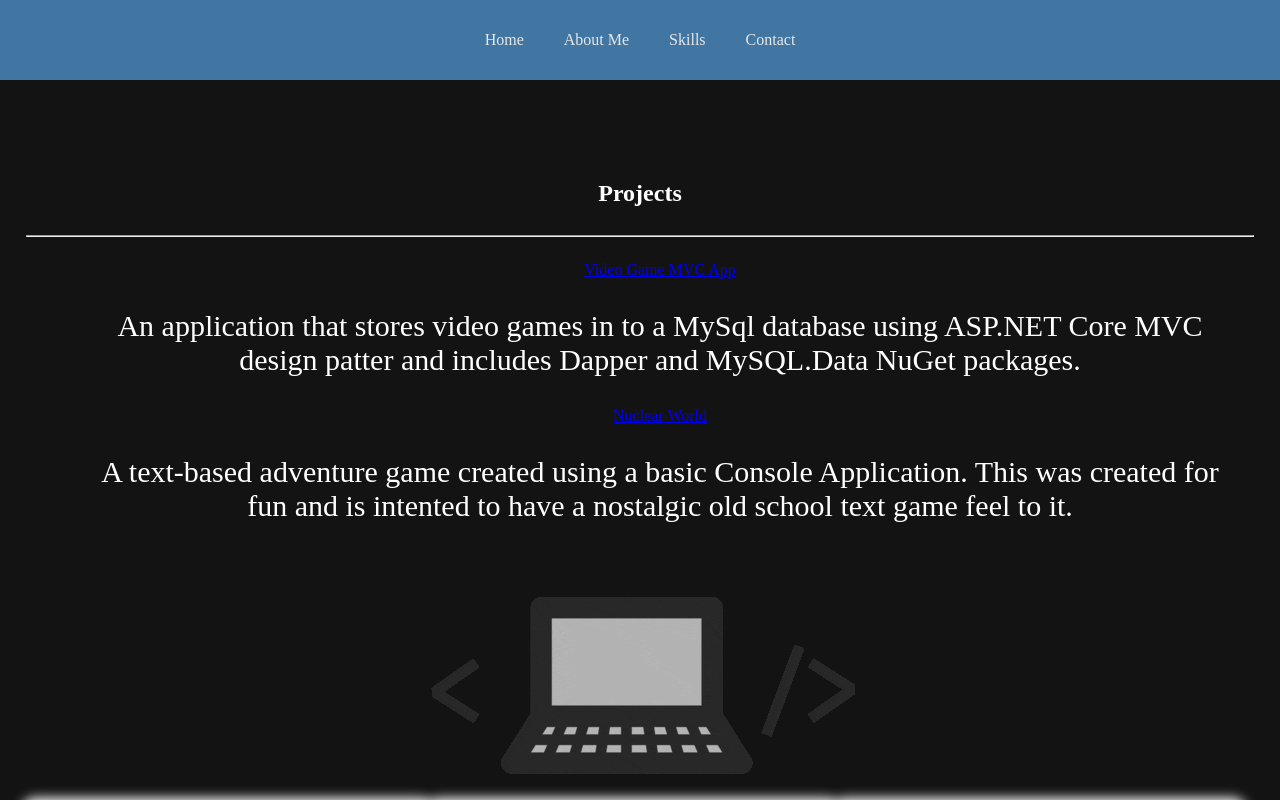
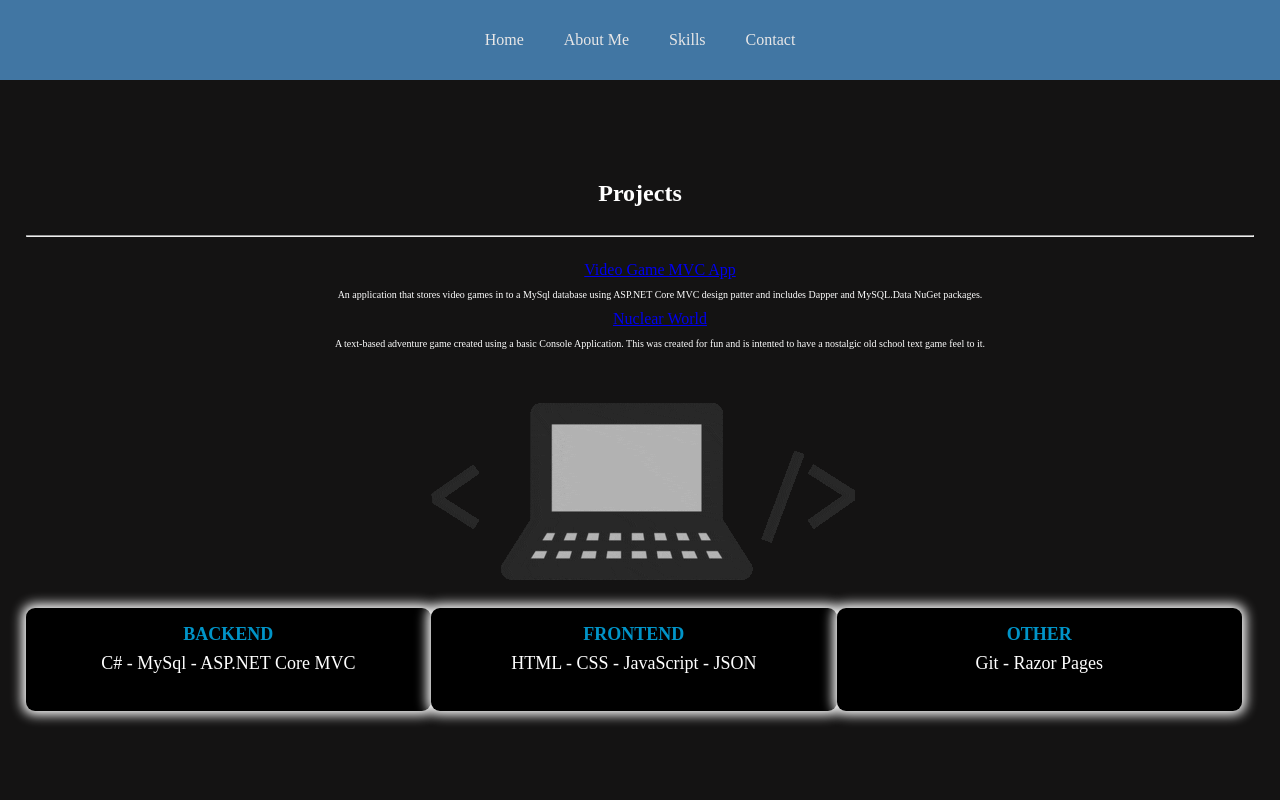
Before and after one commit to SethBowman/personal-site, a React (Create React App) app: page /skills in a window 1280 px wide. Shown: the top 800 px of the page. Built offline with nearby package versions, Linux system fonts and the light colour scheme; a web font is replaced by a local one.

Commit message:
adjusted text size for project description

```diff
--- a/src/components/Skills/Skills.module.css
+++ b/src/components/Skills/Skills.module.css
@@ -59,5 +59,5 @@ html {
 }
 
 .project {
-    font-size: 30px;;
+    font-size: 10px;;
 }
```
